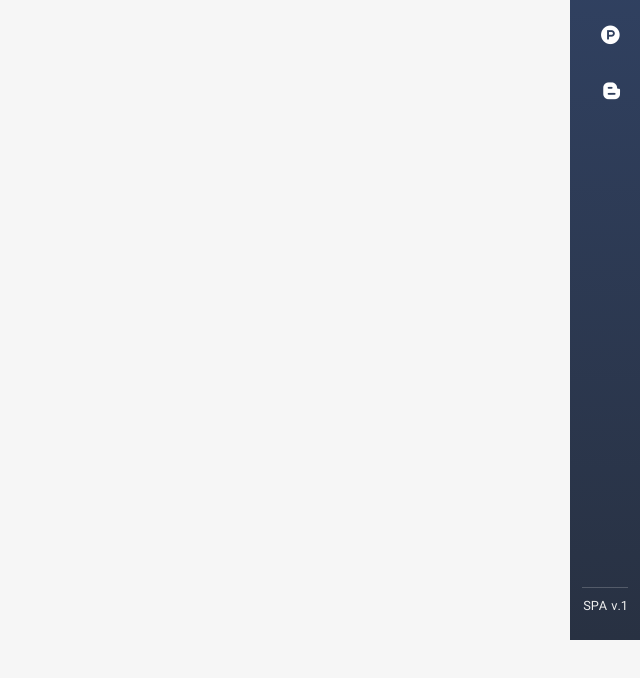
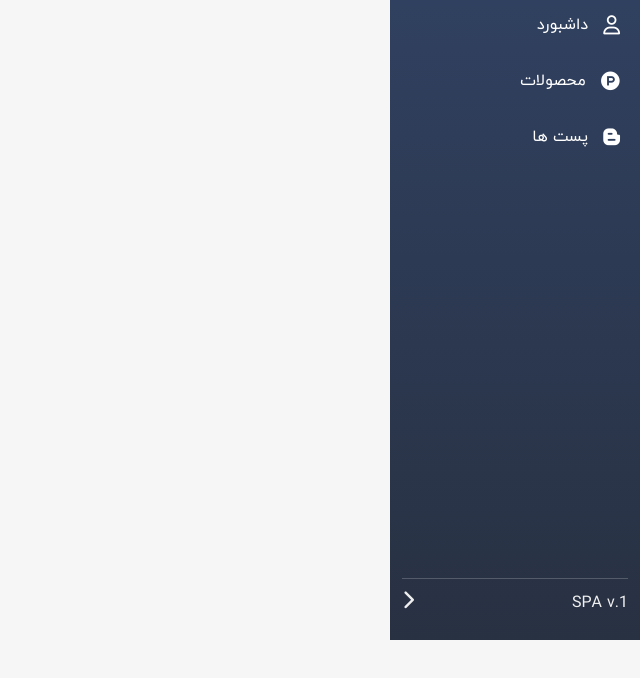
Before and after one commit to mrhosseinsalari/SPA-Vanilla-Js, a website: page client/index.html in a window 1280 px wide. Shown: the part 160-838 px from the top of the page, without its empty margins (640-1280 px from the left). Drawn offline with Linux system fonts and the light colour scheme; files that its build step writes are made by us from their sources; files whose address does not match are found by name.

Commit message:
define sidebar toggler

```diff
--- a/client/app.js
+++ b/client/app.js
@@ -50,3 +50,11 @@ document.addEventListener("DOMContentLoaded", () => {
 
   router();
 });
+
+// sidebar toggler
+const sidebarToggler = document.querySelector(".sidebar-toggler");
+const sidebar = document.querySelector(".nav");
+
+sidebarToggler.addEventListener("click", () => {
+  sidebar.classList.toggle("mini-sidebar");
+});
--- a/client/index.html
+++ b/client/index.html
@@ -16,7 +16,7 @@
   </head>
   <body>
     <div class="main-layout">
-      <nav class="nav mini-sidebar">
+      <nav class="nav">
         <div class="nav__logo">SPA</div>
         <ul class="nav__items">
           <li class="nav__item">
@@ -44,7 +44,12 @@
             </a>
           </li>
         </ul>
-        <div class="app-version">SPA v.1</div>
+        <div class="app-version">
+          <span class="app-version__label">SPA v.1</span>
+          <span class="icon-container sidebar-toggler">
+            <i class="fas fa-chevron-right"></i>
+          </span>
+        </div>
       </nav>
       <main id="app"></main>
     </div>
--- a/client/style.css
+++ b/client/style.css
@@ -44,6 +44,7 @@ body {
   background: linear-gradient(180deg, #324467, #283142);
   display: flex;
   flex-direction: column;
+  transition: all 0.3s ease-out;
 }
 .nav__items {
   flex-grow: 1;
@@ -86,11 +87,15 @@ body {
 }
 .icon-container {
   font-size: 1.2rem;
+  cursor: pointer;
 }
 .app-version {
   color: #efefef;
   padding-top: 10px;
   border-top: 1px solid rgba(255, 255, 255, 0.2);
+  display: flex;
+  justify-content: space-between;
+  align-items: center;
 }
 
 #app {
@@ -110,6 +115,13 @@ body {
 .nav.mini-sidebar .nav__logo {
   font-size: 1rem;
 }
-.nav.mini-sidebar .app-version {
-  font-size: 0.8rem;
+.nav.mini-sidebar .app-version__label {
+  display: none;
 }
+.sidebar-toggler {
+  transition: all 0.3s ease-in-out;
+}
+.nav.nav.mini-sidebar .sidebar-toggler {
+  transform: rotate(180deg);
+  margin-right: 10px;
+}
```
